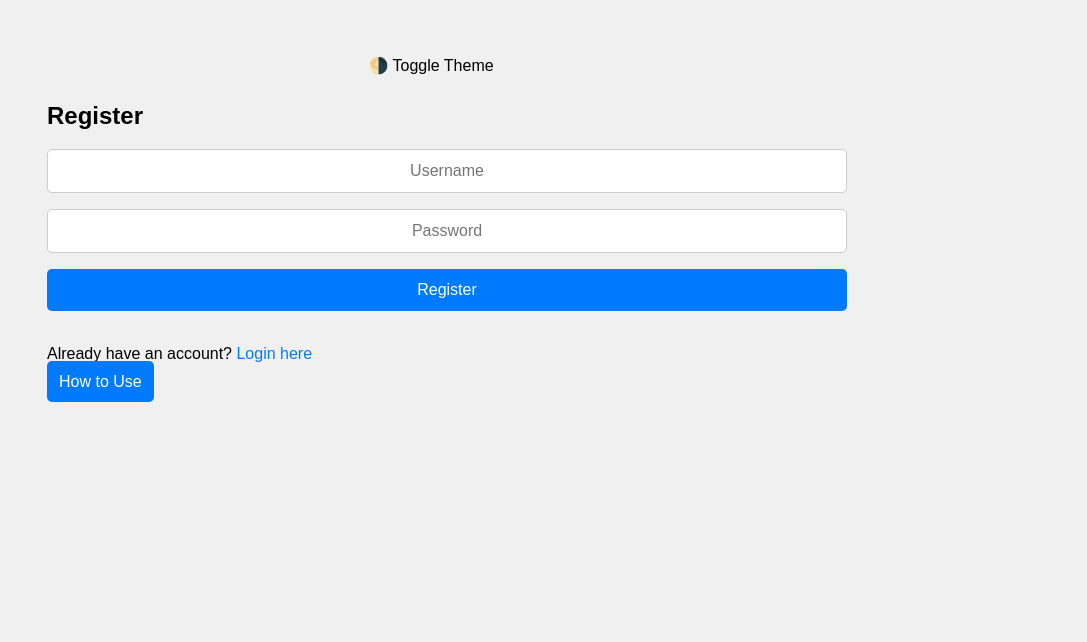
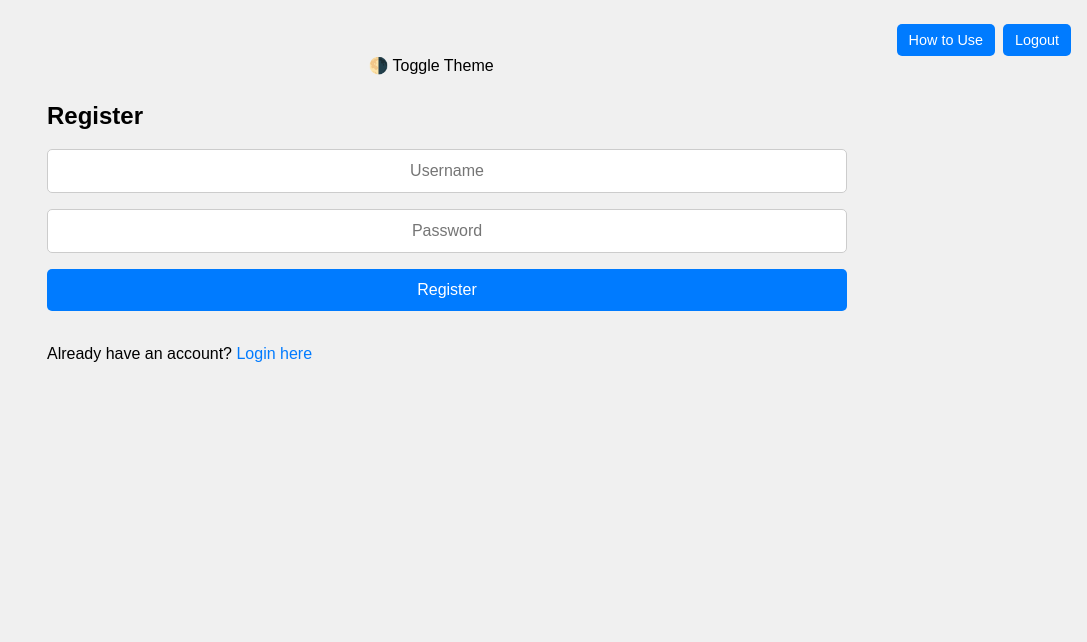
Before and after one commit to BikramSingh1989/Shopping-List-Creator, a Flask app: page /register in a window 1280 px wide. Shown: the top 642 px of the page, without its empty margins (193-1280 px from the left). Run offline with Flask 3, Linux system fonts and the light colour scheme.

Commit message:
Move logout/how-to-use buttons to top right

```diff
--- a/static/style.css
+++ b/static/style.css
@@ -146,3 +146,18 @@ h2, h3, p {
     margin-left: 0;
   }
 }
+
+.top-right-buttons {
+  position: absolute;
+  top: 1rem;
+  right: 1rem;
+  display: flex;
+  gap: 0.5rem;
+  z-index: 10;
+}
+
+.btn.small {
+  padding: 0.5rem 0.75rem;
+  font-size: 0.9rem;
+  width: auto;
+}
--- a/templates/base.html
+++ b/templates/base.html
@@ -7,13 +7,13 @@
   <link rel="stylesheet" href="{{ url_for('static', filename='style.css') }}">
 </head>
 <body>
+  <div class="top-right-buttons">
+    <a href="/how-to-use" class="btn small">How to Use</a>
+    <a href="/logout" class="btn small">Logout</a>
+  </div>
   <button class="toggle-btn" onclick="document.body.classList.toggle('dark')">🌗 Toggle Theme</button>
-
-
   <div class="container">
     {% block content %}{% endblock %}
-
-    <a href="/how-to-use" class="btn">How to Use</a>
   </div>
 </body>
 </html>
```
